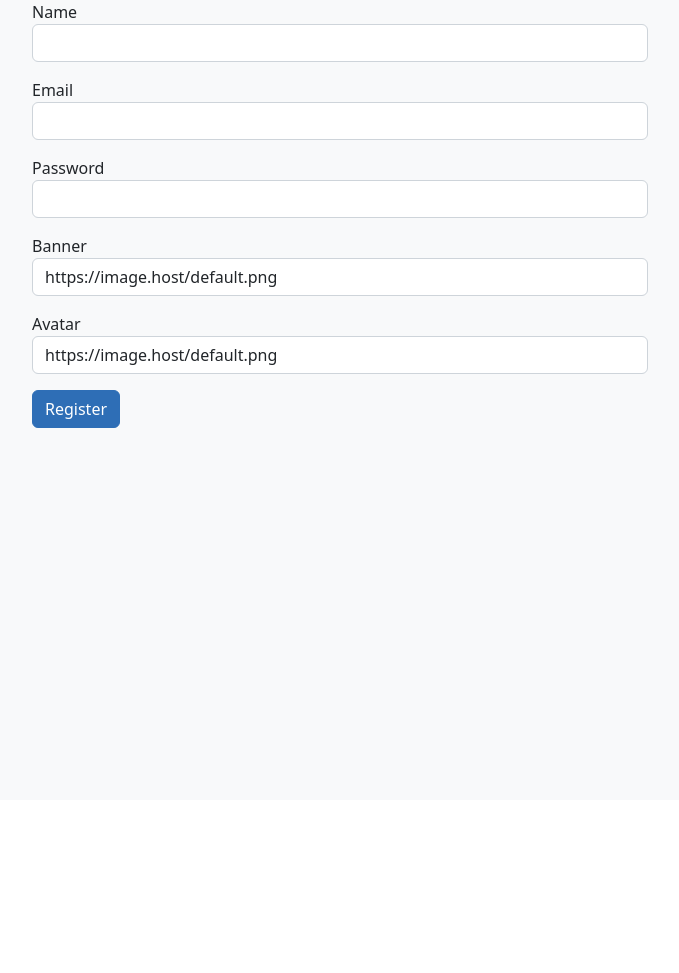
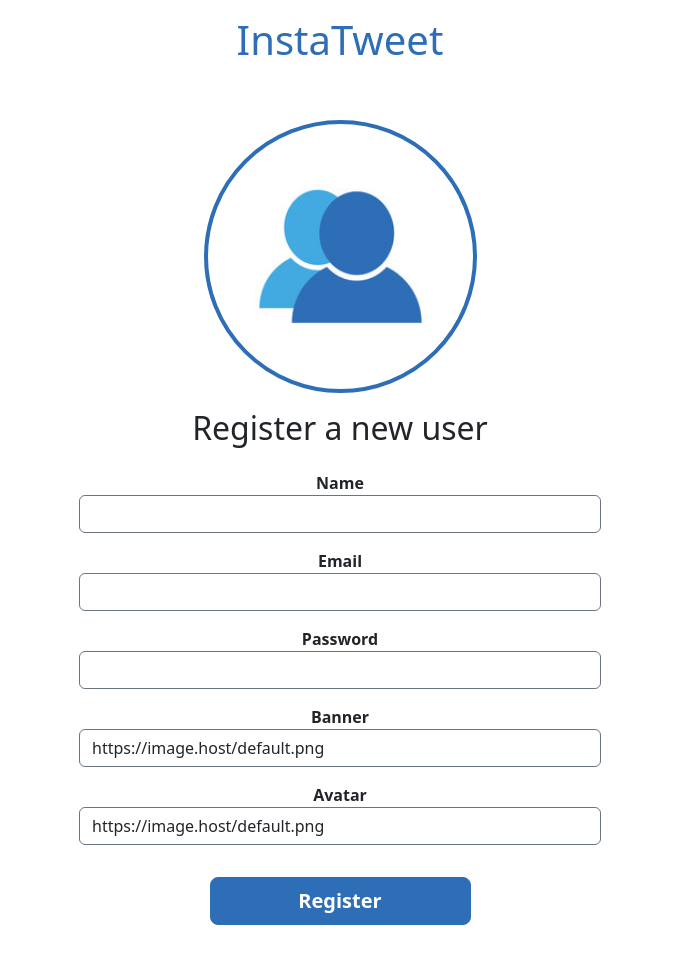
Before and after one commit to martinMr79/Javascript-2, a website with bundled scripts: page profile/register/index.html in a window 1280 px wide. Shown: the whole page, without its empty margins (300-979 px from the left). Before the commit the page ends 800 px from the top, so only its background shows below. Built offline with nearby package versions, Linux system fonts and the light colour scheme.

Commit message:
basic layout

```diff
--- a/profile/register/index.html
+++ b/profile/register/index.html
@@ -10,40 +10,48 @@
 
     <script src="/js/index.mjs" defer type="module"></script>
   </head>
-  <body class="min-vh-100 d-flex flex-column">
+  <body class="min-vh-100 d-flex flex-column container text-center">
+    <div class="container text-center">
+    <h1 class="mt-3 text-primary">InstaTweet</h1>
+    <!--https://icon-library.com/icon/user-icon-jpg-28.html-->
+    <img
+      src="../../images/user-icon-jpg-28.jpg"
+      class="img-thumbnail rounded-circle w-25 mt-5 mb-3 border border-4 border-primary"
+      alt="profile-img"
+    />
 
-
-<main class="flex-grow-1 bg-light text-dark">
+<main class="flex-grow-1 text-dark ">
     <div class="container-fluid">
         <div class="row justify-content-center">
             <div class="col-12 col-md-6">
+             <h2 class="mb-4">Register a new user</h2>
                 <form id="registerForm">
                     <div class="form-group mb-3">
-                        <label for="">Name</label>
-                        <input class="form-control" type="text" name="name" required pattern="^[\w]+$" title="User name must only contain lower case and upper case letters, and underscore. (Example: John_doe49)">
+                        <label for="" class="fw-semibold">Name</label>
+                        <input class="form-control border border-secondary" type="text" name="name" required pattern="^[\w]+$" title="User name must only contain lower case and upper case letters, and underscore. (Example: John_doe49)">
                     </div>
 
                     <div class="form-group mb-3">
-                        <label for="">Email</label>
-                        <input class="form-control" type="email" name="email" required pattern="^[\w\-.]+@(stud.)?noroff.no$" title="Only @(stud.)noroff.no domains are allowed to register.">
+                        <label for="" class="fw-semibold">Email</label>
+                        <input class="form-control border border-secondary" type="email" name="email" required pattern="^[\w\-.]+@(stud.)?noroff.no$" title="Only @(stud.)noroff.no domains are allowed to register.">
                     </div>
 
                     <div class="form-group mb-3">
-                        <label for="">Password</label>
-                        <input class="form-control" type="password" name="password" required minlength="8">
+                        <label for="" class="fw-semibold">Password</label>
+                        <input class="form-control border border-secondary" type="password" name="password" required minlength="8">
                     </div>
 
                     <div class="form-group mb-3">
-                        <label for="">Banner</label>
-                        <input class="form-control" type="url" name="banner" value="https://image.host/default.png">
+                        <label for="" class="fw-semibold">Banner</label>
+                        <input class="form-control border border-secondary" type="url" name="banner" value="https://image.host/default.png">
                     </div>
 
                     <div class="form-group mb-3">
-                        <label for="">Avatar</label>
-                        <input class="form-control" type="url" name="avatar" value="https://image.host/default.png">
+                        <label for="" class="fw-semibold">Avatar</label>
+                        <input class="form-control border border-secondary" type="url" name="avatar" value="https://image.host/default.png">
                     </div>
 
-                    <button class="btn btn-primary">Register</button>
+                    <button class="btn btn-primary my-3 col-6 btn-lg fw-bolder mb-5">Register</button>
 
                 </form>
             </div>
```
